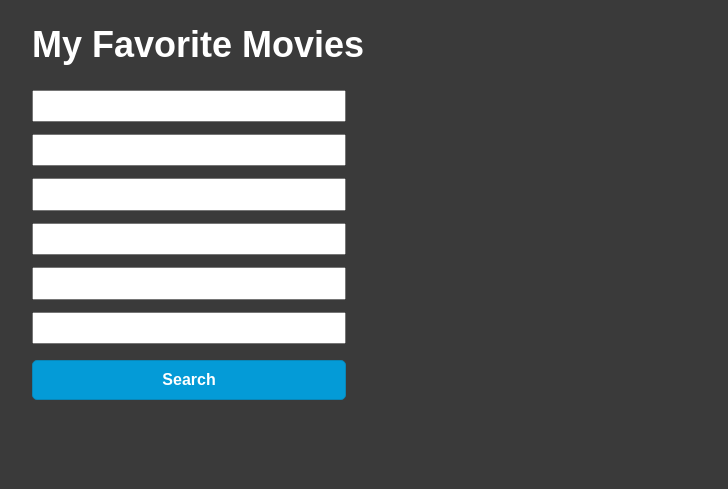
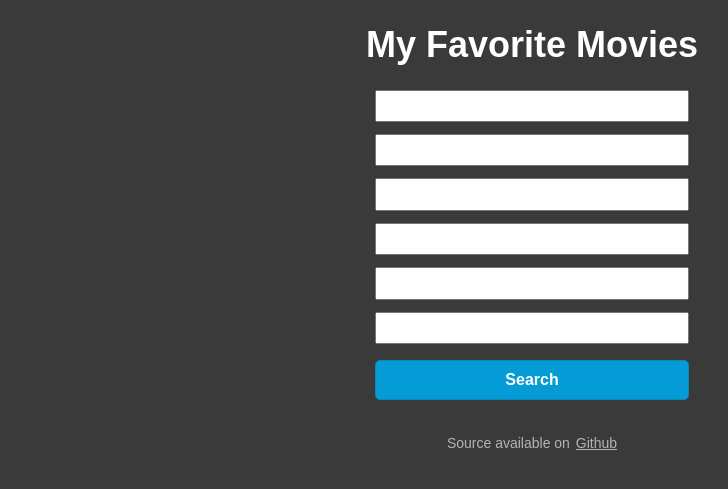
Before and after one commit to xiaogwu/xiaogwu.github.io, a Jekyll site: the page fewd/moviefavorites/index.html, which Jekyll copies as it is, in a window 1280 px wide. Shown: the top 489 px of the page, without its empty margins (108-836 px from the left). Built offline with Jekyll 4.4.1, drawn with Linux system fonts in a browser that asks for light colours.

Commit message:
Make more mobile friendly and add github source link

```diff
--- a/fewd/moviefavorites/css/style.css
+++ b/fewd/moviefavorites/css/style.css
@@ -18,6 +18,7 @@ main {
 
 header h1 {
   font-size: 36px;
+  text-align: center;
 }
 
 .movie-posters,
@@ -42,6 +43,7 @@ th {
 }
 
 .movie-search-list form {
+  margin: 0 auto;
   width: 314px;
 }
 
@@ -74,3 +76,20 @@ button {
 button {
   width: 150px;
 }
+
+footer a {
+  color: #B4B4B4;
+  font-size: 14px;
+}
+
+footer .github-source {
+  color: #B4B4B4;
+  font-size: 14px;
+  margin-top: 32px;
+  text-align: center;
+}
+
+footer .fa-github {
+  font-size: 18px;
+  margin-right: 2px;
+}
--- a/fewd/moviefavorites/index.html
+++ b/fewd/moviefavorites/index.html
@@ -74,6 +74,11 @@
       <button>Search Again</button>
     </div>
   </main>
+  <footer>
+    <p class="github-source">
+    Source available on <a href="https://github.com/xiaogwu/xiaogwu.github.io/tree/master/fewd/moviefavorites" target="_blank"><i class="fa fa-github" aria-hidden="true"></i>Github</a>
+    </p>
+  </footer>
   <script src="js/script.js"></script>
 </body>
 </html>
```
